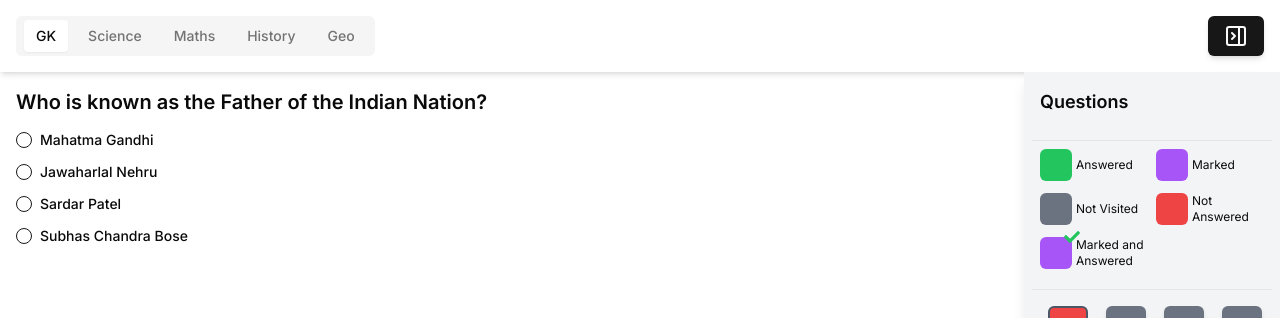
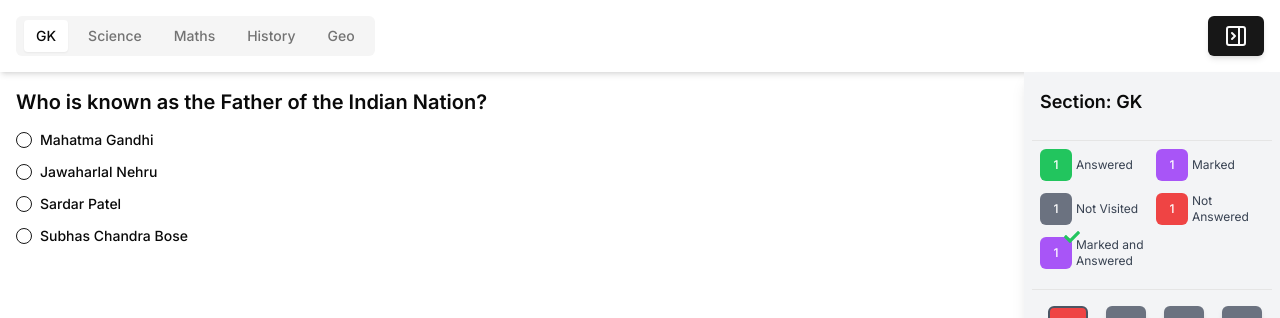
Before and after one commit to destx0/gquiz, a Next.js app: page /test in a window 1280 px wide. Shown: the top 318 px of the page. Built offline with nearby package versions, Linux system fonts and the light colour scheme.

Commit message:
fixedf desc

```diff
--- a/src/components/NavigationSidebar.jsx
+++ b/src/components/NavigationSidebar.jsx
@@ -3,6 +3,7 @@ import { Button } from "@/components/ui/button";
 import QuestionNavigation from "@/components/QuestionNavigation";
 import QuestionDescription from "@/components/QuestionDescription";
 import { Separator } from "@/components/ui/separator";
+import questions from "@/data/questions"; // Import questions data to get section names
 
 const NavigationSidebar = ({
 	currentSectionIndex,
@@ -19,10 +20,12 @@ const NavigationSidebar = ({
 
 	return (
 		<div
-			className={`fixed right-0 top-0 h-full  w-64 bg-gray-100 shadow-lg transition-transform transform md:relative md:translate-x-0 md:block md:h-screen`}
+			className={`fixed right-0 top-0 h-full w-64 bg-gray-100 shadow-lg transition-transform transform md:relative md:translate-x-0 md:block md:h-screen`}
 		>
-			<div className="flex justify-between items-center  p-4">
-				<h2 className="text-lg font-semibold">Questions</h2>
+			<div className="flex justify-between items-center p-4">
+				<h2 className="text-lg font-semibold">
+					Section: {questions[currentSectionIndex].section}
+				</h2>
 				<Button
 					className="md:hidden"
 					onClick={() => setShowNavigation(false)}
@@ -32,10 +35,8 @@ const NavigationSidebar = ({
 			</div>
 			<div className="p-2">
 				<Separator />
-
 				<QuestionDescription />
 				<Separator />
-
 				<QuestionNavigation
 					numberOfQuestions={numberOfQuestions}
 					currentQuestionIndex={currentQuestionIndex}
--- a/src/components/QuestionDescription.jsx
+++ b/src/components/QuestionDescription.jsx
@@ -1,7 +1,6 @@
 import React from "react";
 import { Button } from "@/components/ui/button";
-import { FaCheck, FaRegCircle, FaQuestionCircle } from "react-icons/fa";
-import { AiOutlineCloseCircle } from "react-icons/ai";
+import { FaCheck } from "react-icons/fa";
 
 const QuestionDescription = () => {
 	return (
@@ -9,48 +8,51 @@ const QuestionDescription = () => {
 			<div className="mb-2 grid grid-cols-2 gap-2 text-xs">
 				<div className="flex items-center mb-1">
 					<Button
-						className="w-8 h-8 text-xs bg-green-500 text-white cursor-default"
+						className="w-8 h-8 text-xs bg-green-500 text-white cursor-default relative"
 						onClick={() => {}}
 					>
-						<FaCheck />
+						1
 					</Button>
-					<span className="ml-1">Answered</span>
+					<span className="ml-1 text-gray-700">Answered</span>
 				</div>
 				<div className="flex items-center mb-1">
 					<Button
-						className="w-8 h-8 text-xs bg-purple-500 text-white cursor-default"
+						className="w-8 h-8 text-xs bg-purple-500 text-white cursor-default relative"
 						onClick={() => {}}
 					>
-						<FaRegCircle />
+						1
 					</Button>
-					<span className="ml-1">Marked</span>
+					<span className="ml-1 text-gray-700">Marked</span>
 				</div>
 				<div className="flex items-center mb-1">
 					<Button
-						className="w-8 h-8 text-xs bg-gray-500 text-white cursor-default"
+						className="w-8 h-8 text-xs bg-gray-500 text-white cursor-default relative"
 						onClick={() => {}}
 					>
-						<FaQuestionCircle />
+						1
 					</Button>
-					<span className="ml-1">Not Visited</span>
+					<span className="ml-1 text-gray-700">Not Visited</span>
 				</div>
 				<div className="flex items-center mb-1">
 					<Button
-						className="w-8 h-8 text-xs bg-red-500 text-white cursor-default"
+						className="w-8 h-8 text-xs bg-red-500 text-white cursor-default relative"
 						onClick={() => {}}
 					>
-						<AiOutlineCloseCircle />
+						1
 					</Button>
-					<span className="ml-1">Not Answered</span>
+					<span className="ml-1 text-gray-700">Not Answered</span>
 				</div>
 				<div className="flex items-center mb-1 relative">
 					<Button
 						className="w-8 h-8 text-xs bg-purple-500 text-white cursor-default relative"
 						onClick={() => {}}
 					>
+						1
 						<FaCheck className="absolute top-0 right-0 transform translate-x-1/2 -translate-y-1/2 w-4 h-4 text-green-500" />
 					</Button>
-					<span className="ml-1">Marked and Answered</span>
+					<span className="ml-1 text-gray-700">
+						Marked and Answered
+					</span>
 				</div>
 			</div>
 		</div>
```
